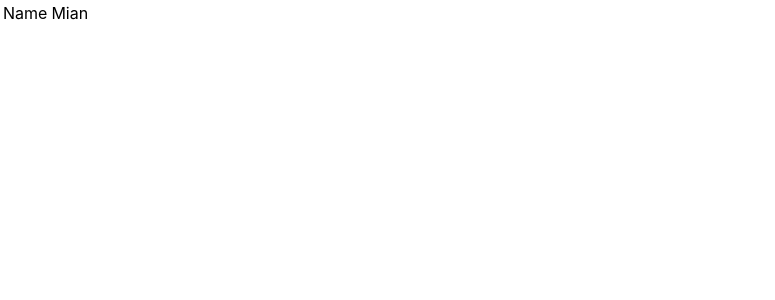
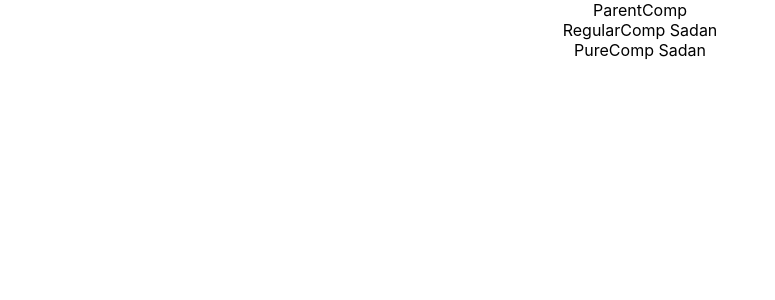
Before and after one commit to sadanmian/react_learn, a React (Create React App) app in the folder hello-world/: page / in a window 1280 px wide. Shown: the top 300 px of the page, without its empty margins (0-775 px from the left). Built offline with nearby package versions, Linux system fonts and the light colour scheme.

Commit message:
Pure Components

```diff
--- a/hello-world/src/App.js
+++ b/hello-world/src/App.js
@@ -19,11 +19,15 @@
 import { Fragment } from "react";
 import FragmentsDemo from "./components/FragmentsDemo";
 import Table from "./components/Table";
+import PureComp from "./components/PureComp";
+import ParentComp from "./components/ParentComp";
 
 function App() {
   return (
     <div className="App">
-      <Table />
+      <ParentComp />
+      {/* <PureComp /> */}
+      {/* <Table /> */}
       {/* <FragmentsDemo /> */}
       {/* <LifeCycleA /> */}
       {/* <Form /> */}
--- /dev/null
+++ b/hello-world/src/components/ParentComp.js
@@ -0,0 +1,32 @@
+import React, { PureComponent } from "react";
+import RegularComp from "./RegularComp";
+import PureComp from "./PureComp";
+
+class ParentComp extends PureComponent {
+  constructor(props) {
+    super(props);
+
+    this.state = {
+      name: "Sadan",
+    };
+  }
+  componentDidMount() {
+    setInterval(() => {
+      this.setState({
+        name: "Sadan",
+      });
+    }, 2000);
+  }
+  render() {
+    console.log("Parent Component Render");
+    return (
+      <div>
+        ParentComp
+        <RegularComp name={this.state.name}></RegularComp>
+        <PureComp name={this.state.name}></PureComp>
+      </div>
+    );
+  }
+}
+
+export default ParentComp;
--- /dev/null
+++ b/hello-world/src/components/PureComp.js
@@ -0,0 +1,10 @@
+import React, { PureComponent } from "react";
+
+class PureComp extends PureComponent {
+  render() {
+    console.log("Pure Component Render");
+    return <div>PureComp {this.props.name}</div>;
+  }
+}
+
+export default PureComp;
--- /dev/null
+++ b/hello-world/src/components/RegularComp.js
@@ -0,0 +1,10 @@
+import React, { Component } from "react";
+
+class RegularComp extends Component {
+  render() {
+    console.log("Regular Component Render")
+    return <div>RegularComp {this.props.name}</div>;
+  }
+}
+
+export default RegularComp;
```
